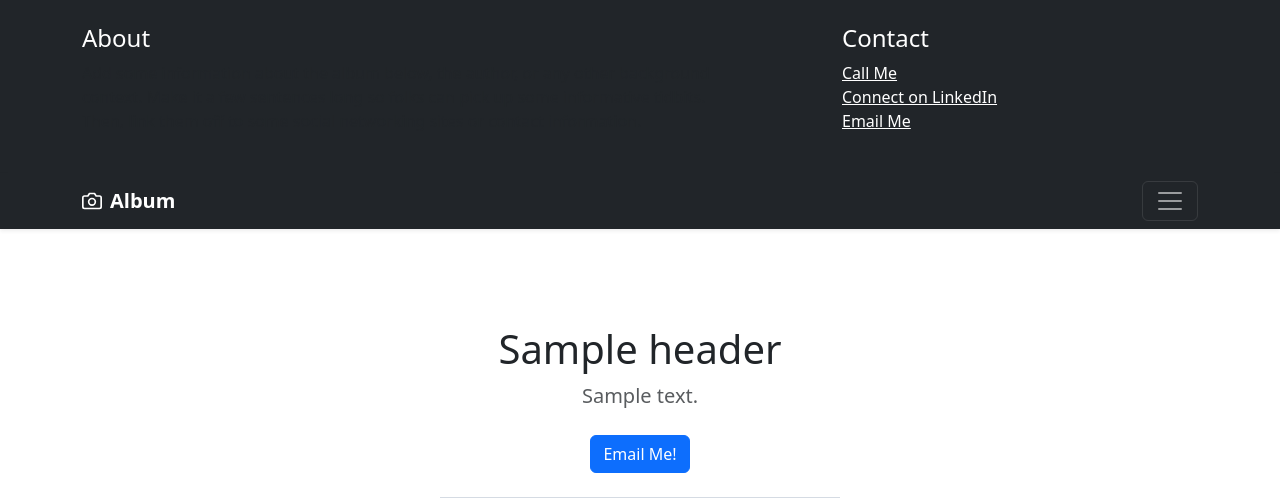
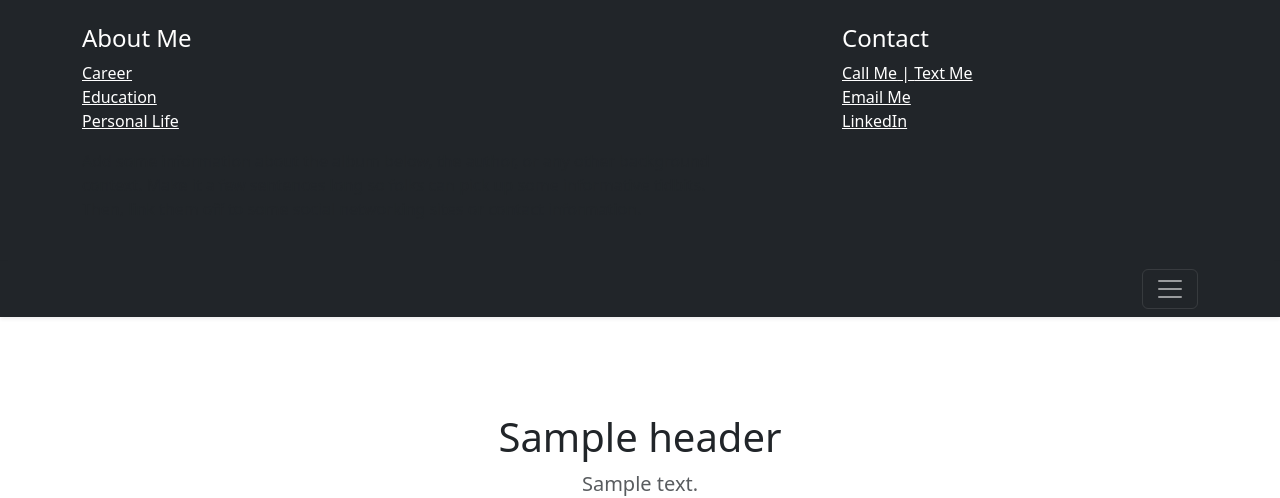
Before and after one commit to HaydenBussard/my_resume, a Django app: page / in a window 1280 px wide, after a click that opens the changed part. Shown: the top 498 px of the page. Run offline with Django 4.2, Linux system fonts and the light colour scheme; tables that the repository leaves empty hold one stand-in row (values such as "Sample post"); grey boxes marked "Sample" are stand-in pictures; data that the repository does not hold is empty.

Commit message:
touching up home screen

```diff
--- a/jobs/templates/jobs/home.html
+++ b/jobs/templates/jobs/home.html
@@ -91,15 +91,20 @@
     <div class="container">
       <div class="row">
         <div class="col-sm-8 col-md-7 py-4">
-          <h4 class="text-white">About</h4>
+          <h4 class="text-white">About Me</h4>
+          <ul class="list-unstyled">
+            <li><a href="#" class="text-white">Career</a></li>
+            <li><a href="#" class="text-white">Education</a></li>
+            <li><a href="#" class="text-white">Personal Life</a></li>
+          </ul>
           <p class="text-muted">Add some information about the album below, the author, or any other background context. Make it a few sentences long so folks can pick up some informative tidbits. Then, link them off to some social networking sites or contact information.</p>
         </div>
         <div class="col-sm-4 offset-md-1 py-4">
           <h4 class="text-white">Contact</h4>
           <ul class="list-unstyled">
-            <li><a href="412-722-7076" class="text-white">Call Me</a></li>
-            <li><a href="https://www.linkedin.com/in/haydenbussard" class="text-white">Connect on LinkedIn</a></li>
+            <li><a href="tel:412-722-7076" class="text-white">Call Me</a><a class="text-white"> | </a><a href="sms:412-722-7076" class="text-white">Text Me</a></li>
             <li><a href="mailto:haydenbussard@outlook.com" class="text-white">Email Me</a></li>
+            <li><a href="https://www.linkedin.com/in/haydenbussard" class="text-white">LinkedIn</a></li>
           </ul>
         </div>
       </div>
@@ -108,10 +113,10 @@
   <div class="navbar navbar-dark bg-dark shadow-sm">
     <div class="container">
       <a href="#" class="navbar-brand d-flex align-items-center">
-        <svg xmlns="http://www.w3.org/2000/svg" width="20" height="20" fill="none" stroke="currentColor" stroke-linecap="round" stroke-linejoin="round" stroke-width="2" aria-hidden="true" class="me-2" viewBox="0 0 24 24"><path d="M23 19a2 2 0 0 1-2 2H3a2 2 0 0 1-2-2V8a2 2 0 0 1 2-2h4l2-3h6l2 3h4a2 2 0 0 1 2 2z"/><circle cx="12" cy="13" r="4"/></svg>
-        <strong>Album</strong>
+        {% comment %} <svg xmlns="http://www.w3.org/2000/svg" width="20" height="20" fill="none" stroke="currentColor" stroke-linecap="round" stroke-linejoin="round" stroke-width="2" aria-hidden="true" class="me-2" viewBox="0 0 24 24"><path d="M23 19a2 2 0 0 1-2 2H3a2 2 0 0 1-2-2V8a2 2 0 0 1 2-2h4l2-3h6l2 3h4a2 2 0 0 1 2 2z"/><circle cx="12" cy="13" r="4"/></svg> {% endcomment %}
+        {% comment %} <strong>Album</strong>{% endcomment %}
       </a>
-      <button class="navbar-toggler" type="button" data-bs-toggle="collapse" data-bs-target="#navbarHeader" aria-controls="navbarHeader" aria-expanded="false" aria-label="Toggle navigation">
+      <button class="navbar-toggler text-center" type="button" data-bs-toggle="collapse" data-bs-target="#navbarHeader" aria-controls="navbarHeader" aria-expanded="false" aria-label="Toggle navigation">
         <span class="navbar-toggler-icon"></span>
       </button>
     </div>
```
